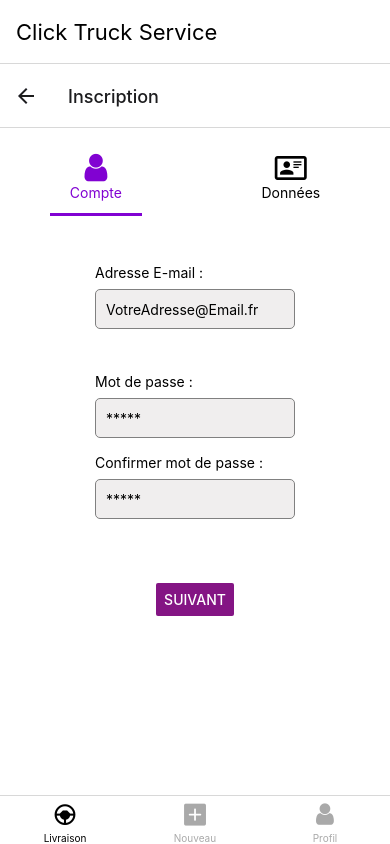
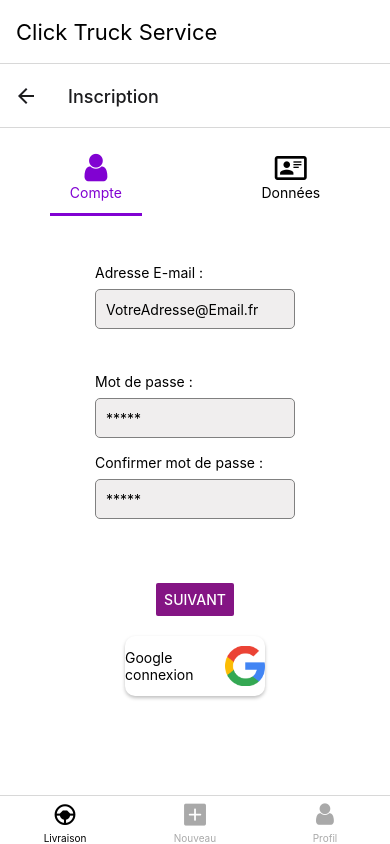
Before and after one commit to JoK3R59/CtsAppClient, a React Native app: screen /Inscription in a window 390 px wide. Built offline with nearby package versions, Linux system fonts and the light colour scheme.

Commit message:
V.0.0.8
Ajout du Bouton Google Connexion dans la page Inscription
Paramètre à revoir
Ajout de la dépendance expo-google-app-auth pour le bouton google

```diff
--- a/package.json
+++ b/package.json
@@ -14,6 +14,7 @@
     "@react-navigation/stack": "^6.0.11",
     "expo": "~42.0.1",
     "expo-font": "~9.2.1",
+    "expo-google-app-auth": "~8.2.5",
     "expo-status-bar": "~1.0.4",
     "react": "16.13.1",
     "react-dom": "16.13.1",
--- a/src/component/LoginScreen.js
+++ b/src/component/LoginScreen.js
@@ -54,6 +54,8 @@ const LoginScreen = (nextSTepRegister) => {
              title= 'Connexion'
              color= "#06d6a0"
             />
+
+
         </View>
     )
 };
--- a/src/component/RegistrationScreen.js
+++ b/src/component/RegistrationScreen.js
@@ -1,9 +1,12 @@
 import React, { useState } from 'react';
-import { StyleSheet, Text, View, TextInput, Dimensions, Button } from 'react-native';
+import { StyleSheet, Text, View, Dimensions, Button } from 'react-native';
 import { FontAwesome, MaterialCommunityIcons } from '@expo/vector-icons';
+
+import { auth } from '../utils/helpers';
 
 import _UserRegister from './_registration/_UserRegister';
 import _DataRegister from './_registration/_DataRegister';
+import _LoginBtn from './_login/_LoginBtn';
 
 const { width } = Dimensions.get('window');
 
@@ -18,19 +21,19 @@ const RegistrationScreen = ({ navigation }) => {
         if (titleButton === 'Terminer') {
             navigation.navigate('Connexion', {nextSTepRegister : true})
         }
-
         setStepRegister(true)
-
         setTitleButton('Terminer')
-
         setIconUserActive('black')
-
         setIconAccountActive('#8102d2')
     };
 
     const [ iconUserActive, setIconUserActive ] = useState('#8102d2')
 
     const [ iconAccountActive, setIconAccountActive ] = useState('black')
+
+    const handleLogin = () => {
+        auth()
+    };
 
     return (
 
@@ -74,6 +77,8 @@ const RegistrationScreen = ({ navigation }) => {
              title= { titleButton }
              color= "#841584"
             />
+
+            <_LoginBtn onPress = { handleLogin }/>
         </View>
     )
 };
--- /dev/null
+++ b/src/component/_login/_LoginBtn.js
@@ -0,0 +1,47 @@
+import React from 'react';
+import { View, Text, StyleSheet, TouchableOpacity, Image, Dimensions } from 'react-native';
+
+import logoG from '../../../assets/googleG.png';
+
+const { width } = Dimensions.get('window');
+
+const _LoginBtn = ({ onPress }) => {
+
+    return (
+        <TouchableOpacity onPress = { onPress }>
+
+            <View style = { styles.container }>
+
+                <Text>Google connexion</Text>
+
+                <Image style = { styles.logo }
+                 source={ logoG }
+                />
+            </View>
+        </TouchableOpacity>
+    )
+};
+
+const styles = StyleSheet.create({
+    container: {
+        marginTop: 20,
+        flexDirection: 'row',
+        justifyContent: 'space-around',
+        alignItems: 'center',
+        width: width - 250,
+        height: 60,
+        shadowColor: '#000',
+        shadowOffset: { width: 0, height: 2 },
+        shadowOpacity: 0.25,
+        shadowRadius: 3.8,
+        elevation: 5,
+        backgroundColor: '#fff',
+        borderRadius: 10
+    },
+    logo: {
+        width: 40,
+        height: 40
+    }
+});
+
+export default _LoginBtn;
--- /dev/null
+++ b/src/utils/helpers.js
@@ -0,0 +1,37 @@
+import { Platform, AsyncStorage } from "react-native";
+
+import * as Google from 'expo-google-app-auth';
+
+export const prefix = Platform.OS === 'ios' ? 'ios' : 'md';
+
+export const config = {
+    // expoClientId: `<YOUR_WEB_CLIENT_ID>`,
+    iosClientId: `707708837561-vniv4kf4f0omdqkhjkrtddba641hhgjb.apps.googleusercontent.com`,
+    androidClientId: `707708837561-r0k1807ccvas5t0efjqbrbt68rt7um5b.apps.googleusercontent.com`,
+    iosStandaloneAppClientId: `<YOUR_IOS_CLIENT_ID>`,
+    androidStandaloneAppClientId: `<YOUR_ANDROID_CLIENT_ID>`,
+};
+
+export const auth = async () => {
+    try {
+        // const result = await Google.logInAsync(config)
+        // console.log('resultat de la demande Google auth', result)
+        const { user, type } = await Google.logInAsync(config)
+        if (type === 'success') {
+            //stocker l'utilisateur dans la BDD
+
+            //stocker l'utilisateur dans la mémoire interne
+            // AsyncStorage.setItem('key', '')
+            const { name, photoUrl, email } = user
+            await AsyncStorage.setItem('user', JSON.stringify({
+                name,
+                photoUrl,
+                email
+            }))
+            // naviguer vers l'écran Home
+            console.log('Après Connexion, Naviguer vers HomeScreen')
+        }
+    } catch(e) {
+        console.error('error auth', e)
+    }
+};
```
Also changed, not shown: assets/googleG.png (added), 1 other file (tests, documents, lock files or other folders).
